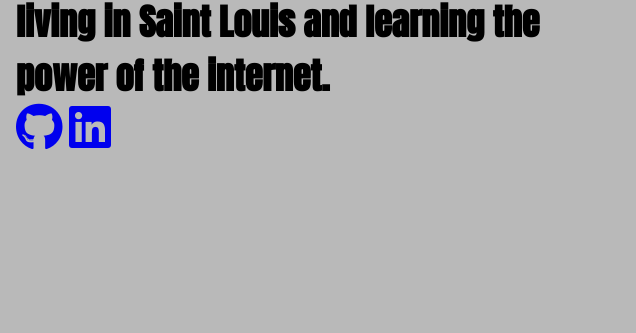
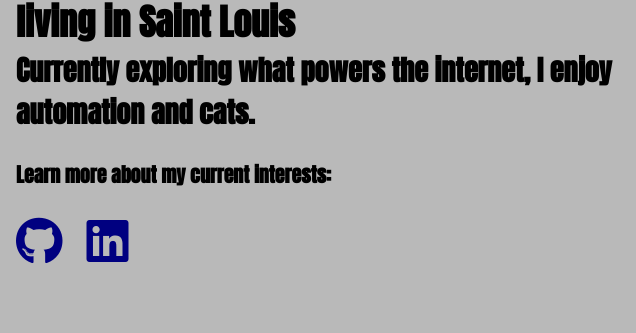
Before and after one commit to tgalvin001/landingPage, a website: page dist/index.html in a window 1280 px wide. Shown: the part 327-660 px from the top of the page, 644-1280 px from the left. Drawn offline with Linux system fonts and the light colour scheme.

Commit message:
Updating styling

```diff
--- a/scss/_utility.scss
+++ b/scss/_utility.scss
@@ -5,3 +5,7 @@ $color-4: #000080;
 $color-5: #45a29e;
 
 $container-width: 600px;
+
+.py-2 {
+  padding: 1.7rem 0;
+}
--- a/scss/main.scss
+++ b/scss/main.scss
@@ -51,13 +51,22 @@ li {
 
   ul {
     display: flex;
+    padding-bottom: 1rem;
 
     li {
-      padding-right: 0.4rem;
+      padding-right: 1.5rem;
+
+      i {
+        color: $color-4;
+        &:hover {
+          color: red;
+        }
+      }
     }
   }
 }
 
+// Media queries
 @media (max-width: 510px) {
   .items {
     display: grid;
```
Also changed, not shown: dist/css/main.css, dist/index.html.
